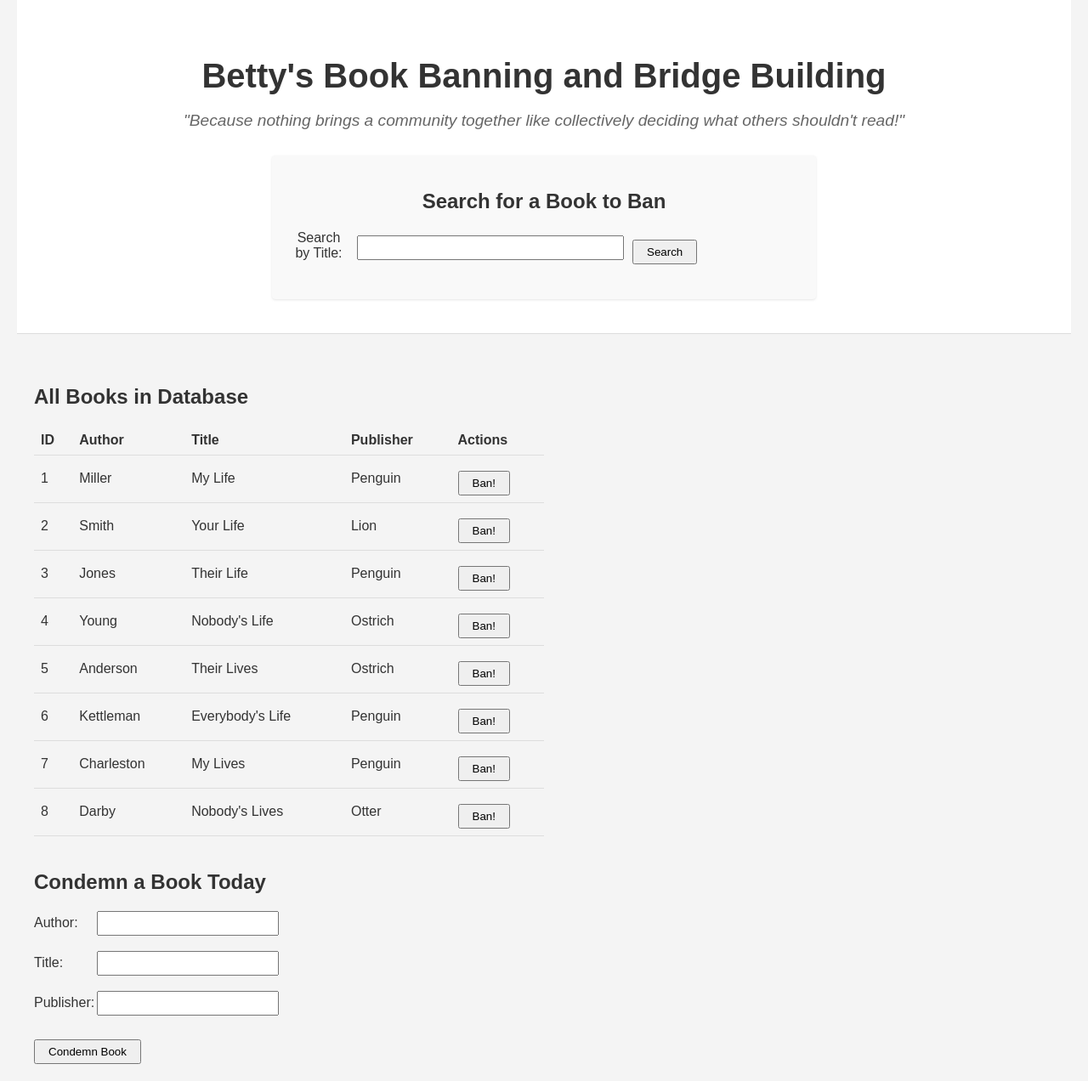
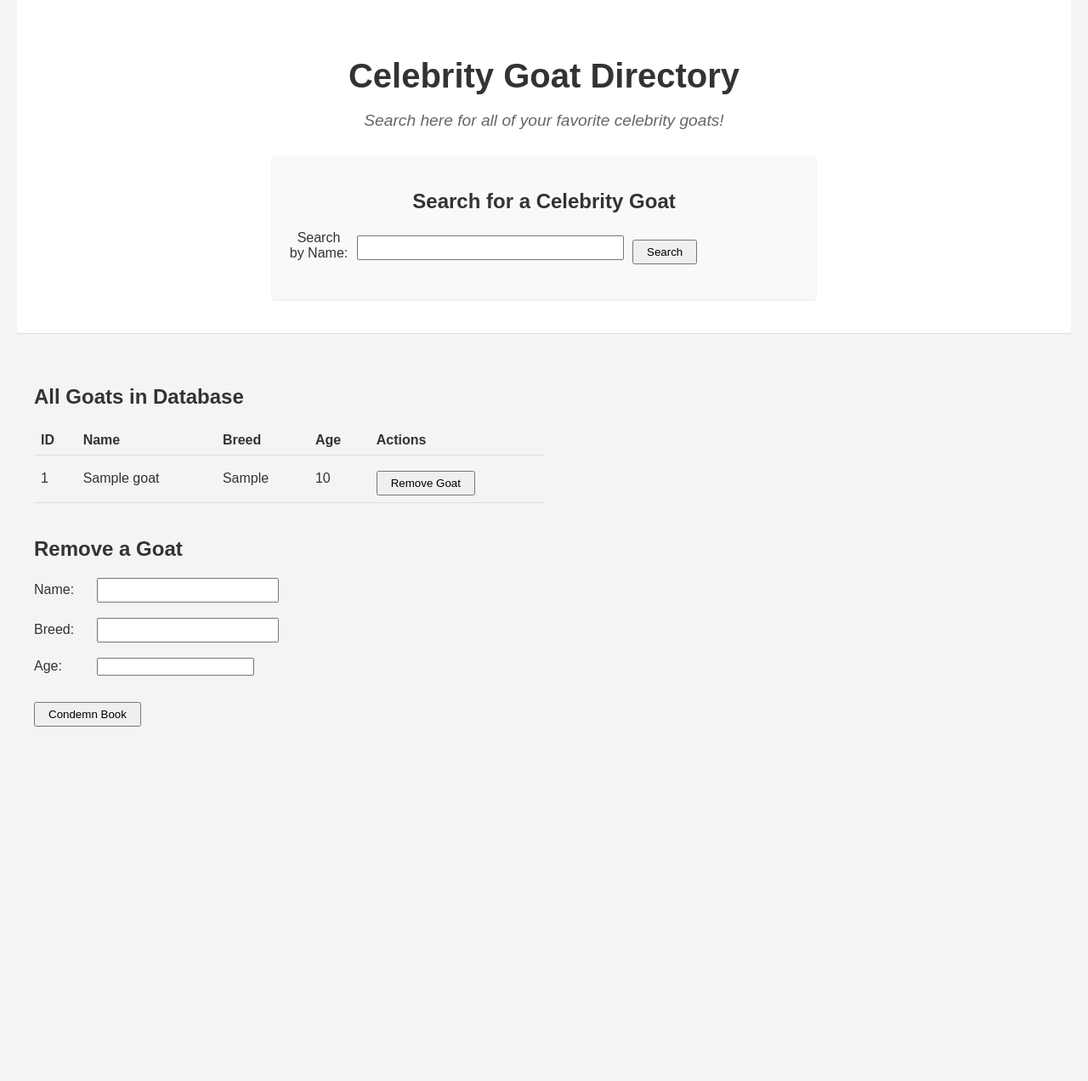
Before and after one commit to broylesd16/test1114, a PHP site: page /index5.php in a window 1280 px wide. Shown: the whole page at 85% size. After the commit the page ends 855 px from the top, so only its background shows below. Run offline with PHP 8.4, Linux system fonts and the light colour scheme; a user stored in the database is signed in; data comes from the database, SQL or seed files in the repository; tables that the repository leaves empty or names only in its code hold one stand-in row (values such as "Sample post").

Commit message:
second edit

```diff
--- a/index5.php
+++ b/index5.php
@@ -10,11 +10,10 @@ if (!is_logged_in()) {
 }
 
 
-//stupid comment
 $host = 'localhost';
-$dbname = 'books2';
-$user = 'mark';
-$pass = 'mark';
+$dbname = 'goats2';
+$user = 'marc';
+$pass = 'marc';
 $charset = 'utf8mb4';
 
 $dsn = "mysql:host=$host;dbname=$dbname;charset=$charset";
@@ -34,7 +33,7 @@ try {
 $search_results = null;
 if (isset($_GET['search']) && !empty($_GET['search'])) {
     $search_term = '%' . $_GET['search'] . '%';
-    $search_sql = 'SELECT id, author, title, publisher FROM books WHERE title LIKE :search';
+    $search_sql = 'SELECT id, name, breed, age FROM goats WHERE name LIKE :search';
     $search_stmt = $pdo->prepare($search_sql);
     $search_stmt->execute(['search' => $search_term]);
     $search_results = $search_stmt->fetchAll();
@@ -42,27 +41,27 @@ if (isset($_GET['search']) && !empty($_GET['search'])) {
 
 // Handle form submissions
 if ($_SERVER['REQUEST_METHOD'] == 'POST') {
-    if (isset($_POST['author']) && isset($_POST['title']) && isset($_POST['publisher'])) {
+    if (isset($_POST['name']) && isset($_POST['breed']) && isset($_POST['age'])) {
         // Insert new entry
-        $author = htmlspecialchars($_POST['author']);
-        $title = htmlspecialchars($_POST['title']);
-        $publisher = htmlspecialchars($_POST['publisher']);
+        $name = htmlspecialchars($_POST['name']);
+        $breed = htmlspecialchars($_POST['breed']);
+        $age = htmlspecialchars($_POST['age']);
 
-        $insert_sql = 'INSERT INTO books (author, title, publisher) VALUES (:author, :title, :publisher)';
+        $insert_sql = 'INSERT INTO goats (name, breed, age) VALUES (:name, :breed, :age)';
         $stmt_insert = $pdo->prepare($insert_sql);
-        $stmt_insert->execute(['author' => $author, 'title' => $title, 'publisher' => $publisher]);
+        $stmt_insert->execute(['name' => $name, 'breed' => $breed, 'age' => $age]);
     } elseif (isset($_POST['delete_id'])) {
         // Delete an entry
         $delete_id = (int) $_POST['delete_id'];
 
-        $delete_sql = 'DELETE FROM books WHERE id = :id';
+        $delete_sql = 'DELETE FROM goats WHERE id = :id';
         $stmt_delete = $pdo->prepare($delete_sql);
         $stmt_delete->execute(['id' => $delete_id]);
     }
 }
 
-// Get all books for main table
-$sql = 'SELECT id, author, title, publisher FROM books';
+// Get all goats for main table
+$sql = 'SELECT id, name, breed, age FROM goats';
 $stmt = $pdo->query($sql);
 ?>
 
@@ -70,20 +69,20 @@ $stmt = $pdo->query($sql);
 <html lang="en">
 <head>
     <meta charset="UTF-8">
-    <title>Betty's Book Banning and Bridge Building</title>
+    <title>Celebrity Goat Directory</title>
     <link rel="stylesheet" href="styles.css">
 </head>
 <body>
     <!-- Hero Section -->
     <div class="hero-section">
-        <h1 class="hero-title">Betty's Book Banning and Bridge Building</h1>
-        <p class="hero-subtitle">"Because nothing brings a community together like collectively deciding what others shouldn't read!"</p>
+        <h1 class="hero-title">Celebrity Goat Directory</h1>
+        <p class="hero-subtitle">Search here for all of your favorite celebrity goats!</p>
 
         <!-- Search moved to hero section -->
         <div class="hero-search">
-            <h2>Search for a Book to Ban</h2>
+            <h2>Search for a Celebrity Goat</h2>
             <form action="" method="GET" class="search-form">
-                <label for="search">Search by Title:</label>
+                <label for="search">Search by Name:</label>
                 <input type="text" id="search" name="search" required>
                 <input type="submit" value="Search">
             </form>
@@ -96,9 +95,9 @@ $stmt = $pdo->query($sql);
                             <thead>
                                 <tr>
                                     <th>ID</th>
-                                    <th>Author</th>
-                                    <th>Title</th>
-                                    <th>Publisher</th>
+                                    <th>Name</th>
+                                    <th>Breed</th>
+                                    <th>Age</th>
                                     <th>Actions</th>
                                 </tr>
                             </thead>
@@ -106,13 +105,13 @@ $stmt = $pdo->query($sql);
                                 <?php foreach ($search_results as $row): ?>
                                 <tr>
                                     <td><?php echo htmlspecialchars($row['id']); ?></td>
-                                    <td><?php echo htmlspecialchars($row['author']); ?></td>
-                                    <td><?php echo htmlspecialchars($row['title']); ?></td>
-                                    <td><?php echo htmlspecialchars($row['publisher']); ?></td>
+                                    <td><?php echo htmlspecialchars($row['name']); ?></td>
+                                    <td><?php echo htmlspecialchars($row['breed']); ?></td>
+                                    <td><?php echo htmlspecialchars($row['age']); ?></td>
                                     <td>
-                                        <form action="index5.php" method="post" style="display:inline;">
+                                        <form action="index4.php" method="post" style="display:inline;">
                                             <input type="hidden" name="delete_id" value="<?php echo $row['id']; ?>">
-                                            <input type="submit" value="Ban!">
+                                            <input type="submit" value="Remove">
                                         </form>
                                     </td>
                                 </tr>
@@ -120,7 +119,7 @@ $stmt = $pdo->query($sql);
                             </tbody>
                         </table>
                     <?php else: ?>
-                        <p>No books found matching your search.</p>
+                        <p>No goats found matching your search.</p>
                     <?php endif; ?>
                 </div>
             <?php endif; ?>
@@ -129,14 +128,14 @@ $stmt = $pdo->query($sql);
 
     <!-- Table section with container -->
     <div class="table-container">
-        <h2>All Books in Database</h2>
+        <h2>All Goats in Database</h2>
         <table class="half-width-left-align">
             <thead>
                 <tr>
                     <th>ID</th>
-                    <th>Author</th>
-                    <th>Title</th>
-                    <th>Publisher</th>
+                    <th>Name</th>
+                    <th>Breed</th>
+                    <th>Age</th>
                     <th>Actions</th>
                 </tr>
             </thead>
@@ -144,13 +143,13 @@ $stmt = $pdo->query($sql);
                 <?php while ($row = $stmt->fetch()): ?>
                 <tr>
                     <td><?php echo htmlspecialchars($row['id']); ?></td>
-                    <td><?php echo htmlspecialchars($row['author']); ?></td>
-                    <td><?php echo htmlspecialchars($row['title']); ?></td>
-                    <td><?php echo htmlspecialchars($row['publisher']); ?></td>
+                    <td><?php echo htmlspecialchars($row['name']); ?></td>
+                    <td><?php echo htmlspecialchars($row['breed']); ?></td>
+                    <td><?php echo htmlspecialchars($row['age']); ?></td>
                     <td>
-                        <form action="index5.php" method="post" style="display:inline;">
+                        <form action="index4.php" method="post" style="display:inline;">
                             <input type="hidden" name="delete_id" value="<?php echo $row['id']; ?>">
-                            <input type="submit" value="Ban!">
+                            <input type="submit" value="Remove Goat">
                         </form>
                     </td>
                 </tr>
@@ -161,16 +160,16 @@ $stmt = $pdo->query($sql);
 
     <!-- Form section with container -->
     <div class="form-container">
-        <h2>Condemn a Book Today</h2>
-        <form action="index5.php" method="post">
-            <label for="author">Author:</label>
-            <input type="text" id="author" name="author" required>
+        <h2>Remove a Goat </h2>
+        <form action="index4.php" method="post">
+            <label for="name">Name:</label>
+            <input type="text" id="name" name="name" required>
             <br><br>
-            <label for="title">Title:</label>
-            <input type="text" id="title" name="title" required>
+            <label for="breed">Breed:</label>
+            <input type="text" id="breed" name="breed" required>
             <br><br>
-            <label for="publisher">Publisher:</label>
-            <input type="text" id="publisher" name="publisher" required>
+            <label for="age">Age:</label>
+            <input type="number" id="age" name="age" required>
             <br><br>
             <input type="submit" value="Condemn Book">
         </form>
```
